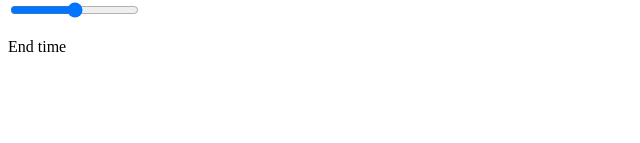
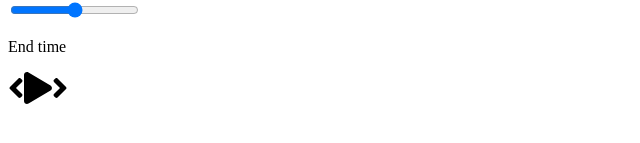
Before and after one commit to kceron/music-player, a React (Create React App) app: page / in a window 1280 px wide. Shown: the part 231-374 px from the top of the page, without its empty margins (0-640 px from the left). Built offline with nearby package versions, Linux system fonts and the light colour scheme.

Commit message:
svc icons

```diff
--- a/package.json
+++ b/package.json
@@ -3,6 +3,9 @@
   "version": "0.1.0",
   "private": true,
   "dependencies": {
+    "@fortawesome/fontawesome-svg-core": "^1.2.35",
+    "@fortawesome/free-solid-svg-icons": "^5.15.3",
+    "@fortawesome/react-fontawesome": "^0.1.14",
     "@testing-library/jest-dom": "^5.11.4",
     "@testing-library/react": "^11.1.0",
     "@testing-library/user-event": "^12.1.10",
--- a/src/components/Player.js
+++ b/src/components/Player.js
@@ -1,4 +1,10 @@
 import React from "react";
+import { FontAwesomeIcon } from "@fortawesome/react-fontawesome";
+import {
+  faPlay,
+  faAngleLeft,
+  faAngleRight,
+} from "@fortawesome/free-solid-svg-icons";
 
 const Player = () => {
   return (
@@ -9,7 +15,15 @@
         <p>End time</p>
       </div>
 
-      <div className="play-control"></div>
+      <div className="play-control">
+        <FontAwesomeIcon className="skip-back" size="2x" icon={faAngleLeft} />
+        <FontAwesomeIcon className="play" size="2x" icon={faPlay} />
+        <FontAwesomeIcon
+          className="skip-forward"
+          size="2x"
+          icon={faAngleRight}
+        />
+      </div>
     </div>
   );
 };
```
Also changed, not shown: 1 other file (tests, documents, lock files or other folders).
